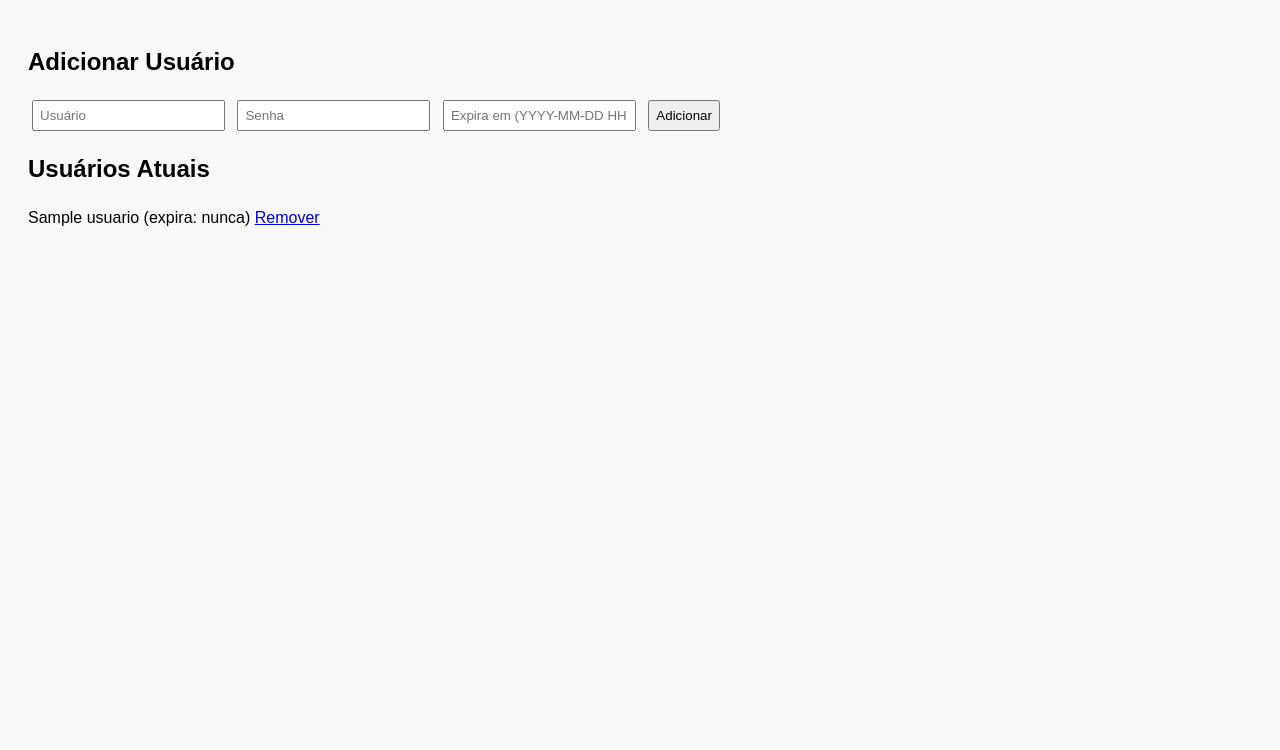
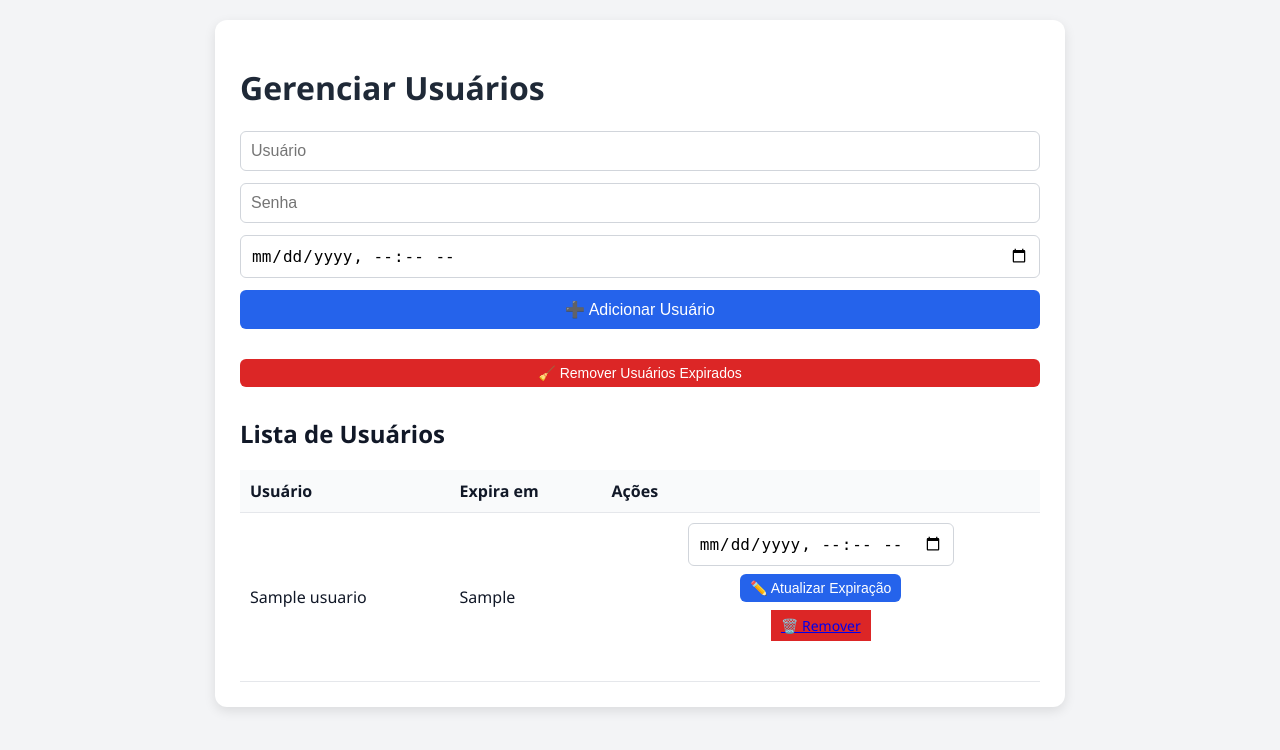
Before and after one commit to jonathasilva25/remoto, a Flask app: template templates/index.html in a window 1280 px wide. Shown: the top 750 px of the page. Run offline with Flask 3, Linux system fonts and the light colour scheme; the template is opened without the code that fills it: most values are stand-ins (such as "Sample title", 1, 10 or a date in 2020).

Commit message:
Update index.html

```diff
--- a/templates/index.html
+++ b/templates/index.html
@@ -1,31 +1,143 @@
 <!DOCTYPE html>
-<html>
+<html lang="pt-BR">
 <head>
-    <title>Gerenciar Usuários</title>
+    <meta charset="UTF-8">
+    <title>Painel de Usuários</title>
     <style>
-        body { font-family: Arial; padding: 20px; background: #f9f9f9; }
-        input, button { margin: 4px; padding: 6px; }
-        ul { list-style: none; padding-left: 0; }
-        li { padding: 6px 0; }
+        body {
+            font-family: "Segoe UI", sans-serif;
+            background-color: #f3f4f6;
+            margin: 0;
+            padding: 20px;
+            color: #111827;
+        }
+
+        h1 {
+            color: #1f2937;
+        }
+
+        .container {
+            max-width: 800px;
+            margin: auto;
+            background: white;
+            padding: 25px;
+            border-radius: 12px;
+            box-shadow: 0 4px 12px rgba(0,0,0,0.1);
+        }
+
+        form {
+            display: flex;
+            flex-direction: column;
+            gap: 12px;
+            margin-bottom: 30px;
+        }
+
+        input, button, select {
+            padding: 10px;
+            font-size: 16px;
+            border-radius: 6px;
+            border: 1px solid #d1d5db;
+        }
+
+        button {
+            background-color: #2563eb;
+            color: white;
+            border: none;
+            cursor: pointer;
+            transition: background 0.3s ease;
+        }
+
+        button:hover {
+            background-color: #1d4ed8;
+        }
+
+        table {
+            width: 100%;
+            border-collapse: collapse;
+            margin-top: 15px;
+        }
+
+        th, td {
+            text-align: left;
+            padding: 10px;
+            border-bottom: 1px solid #e5e7eb;
+        }
+
+        th {
+            background-color: #f9fafb;
+        }
+
+        .expira-info {
+            color: #6b7280;
+            font-size: 14px;
+        }
+
+        .danger-button {
+            background-color: #dc2626;
+        }
+
+        .danger-button:hover {
+            background-color: #b91c1c;
+        }
+
+        .edit-form {
+            display: flex;
+            gap: 8px;
+            align-items: center;
+        }
+
+        .small-button {
+            font-size: 14px;
+            padding: 6px 10px;
+        }
     </style>
 </head>
 <body>
-    <h2>Adicionar Usuário</h2>
-    <form method="POST" action="/adicionar">
-        <input name="usuario" placeholder="Usuário" required>
-        <input name="senha" placeholder="Senha" required>
-        <input name="expira_em" placeholder="Expira em (YYYY-MM-DD HH:MM)">
-        <button type="submit">Adicionar</button>
-    </form>
+    <div class="container">
+        <h1>Gerenciar Usuários</h1>
 
-    <h2>Usuários Atuais</h2>
-    <ul>
-        {% for u in usuarios %}
-        <li>
-            {{ u[1] }} (expira: {{ u[2] if u[2] else "nunca" }})
-            <a href="/remover/{{ u[0] }}">Remover</a>
-        </li>
-        {% endfor %}
-    </ul>
+        <form method="POST" action="/adicionar">
+            <input name="usuario" placeholder="Usuário" required>
+            <input name="senha" type="password" placeholder="Senha" required>
+            <input name="expira_em" type="datetime-local" placeholder="Expiração (opcional)">
+            <button type="submit">➕ Adicionar Usuário</button>
+        </form>
+
+        <form method="POST" action="/remover_expirados">
+            <button type="submit" class="danger-button small-button">🧹 Remover Usuários Expirados</button>
+        </form>
+
+        <h2>Lista de Usuários</h2>
+        <table>
+            <thead>
+                <tr>
+                    <th>Usuário</th>
+                    <th>Expira em</th>
+                    <th>Ações</th>
+                </tr>
+            </thead>
+            <tbody>
+                {% for u in usuarios %}
+                <tr>
+                    <td>{{ u.usuario }}</td>
+                    <td>
+                        {% if u.expira_em %}
+                            {{ u.expira_em }}
+                        {% else %}
+                            <span class="expira-info">Nunca expira</span>
+                        {% endif %}
+                    </td>
+                    <td>
+                        <form method="POST" action="/editar/{{ u.id }}" class="edit-form">
+                            <input type="datetime-local" name="nova_data" required>
+                            <button class="small-button" type="submit">✏️ Atualizar Expiração</button>
+                            <a class="small-button danger-button" href="/remover/{{ u.id }}">🗑️ Remover</a>
+                        </form>
+                    </td>
+                </tr>
+                {% endfor %}
+            </tbody>
+        </table>
+    </div>
 </body>
 </html>
```
